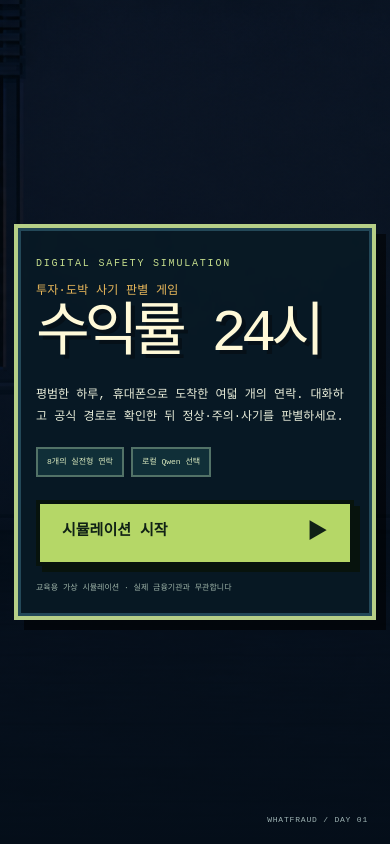
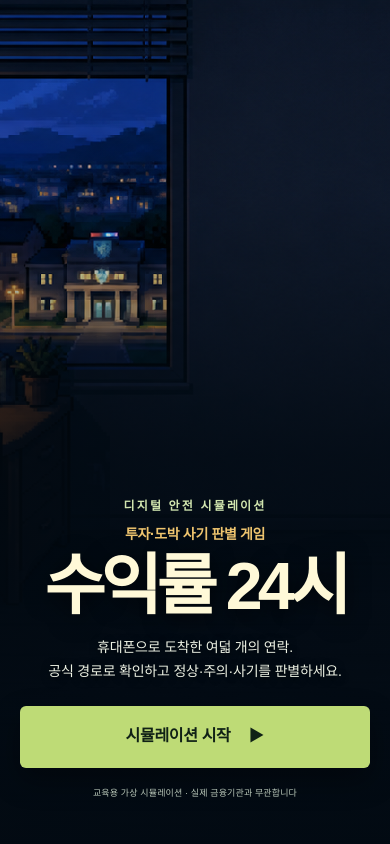
Before and after one commit to hoyhoy1227/whatfraud, a Next.js app: page / in a window 390 px wide. Built offline with nearby package versions, Linux system fonts and the light colour scheme.

Commit message:
style: refine Korean typography and title screen

```diff
--- a/app/game-client.tsx
+++ b/app/game-client.tsx
@@ -261,16 +261,14 @@ export default function GameClient() {
         <img src="/assets/pixel/start-screen.png" alt="저녁 마을이 내려다보이는 방과 책상 위 휴대폰" />
         <div className="intro-shade" />
         <section className="intro-panel" aria-labelledby="game-title">
-          <span className="intro-kicker">DIGITAL SAFETY SIMULATION</span>
+          <span className="intro-kicker">디지털 안전 시뮬레이션</span>
           <h1 id="game-title"><small>투자·도박 사기 판별 게임</small>수익률 24시</h1>
-          <p>평범한 하루, 휴대폰으로 도착한 여덟 개의 연락. 대화하고 공식 경로로 확인한 뒤 정상·주의·사기를 판별하세요.</p>
-          <div className="intro-features"><span>8개의 실전형 연락</span><span>마을 조사</span><span>로컬 Qwen 선택</span></div>
+          <p>휴대폰으로 도착한 여덟 개의 연락.<br />공식 경로로 확인하고 정상·주의·사기를 판별하세요.</p>
           <button className={`start-simulation ${booting ? 'booting' : ''}`} onClick={startSimulation} disabled={booting}>
             <b>{booting ? '시뮬레이션 불러오는 중' : '시뮬레이션 시작'}</b><i>{booting ? '•••' : '▶'}</i>
           </button>
           <small className="intro-disclaimer">교육용 가상 시뮬레이션 · 실제 금융기관과 무관합니다</small>
         </section>
-        <div className="intro-version">WHATFRAUD / DAY 01</div>
       </main>
     );
   }
@@ -278,11 +276,11 @@ export default function GameClient() {
   return (
     <main className={`game-shell view-${view}`}>
       <header className="game-hud">
-        <div className="brand-block"><span className="brand-kicker">DIGITAL SAFETY RPG</span><h1>수익률 24시</h1></div>
+        <div className="brand-block"><span className="brand-kicker">투자·도박 사기 판별</span><h1>수익률 24시</h1></div>
         <div className="hud-stats" aria-label="게임 상태">
-          <span><small>TIME</small><b>{gameTime}</b></span>
-          <span><small>CASE</small><b>{Math.min(results.length + 1, cases.length)}/{cases.length}</b></span>
-          <span><small>SCORE</small><b>{score}</b></span>
+          <span><small>시간</small><b>{gameTime}</b></span>
+          <span><small>사건</small><b>{Math.min(results.length + 1, cases.length)}/{cases.length}</b></span>
+          <span><small>점수</small><b>{score}</b></span>
         </div>
       </header>
 
--- a/app/globals.css
+++ b/app/globals.css
@@ -325,15 +325,12 @@ button { -webkit-tap-highlight-color: transparent; }
 .intro-panel h1 { margin: 0; color: #fff9d8; font-size: clamp(43px, 7vw, 82px); line-height: .95; letter-spacing: -.09em; text-shadow: 4px 4px 0 #061018; }
 .intro-panel h1 small { display: block; margin-bottom: 10px; color: #e9b85b; font-size: clamp(12px, 2vw, 18px); letter-spacing: .02em; text-shadow: none; }
 .intro-panel > p { max-width: 570px; margin: 23px 0 18px; color: #e8edda; font-size: 12px; line-height: 1.8; }
-.intro-features { display: flex; flex-wrap: wrap; gap: 7px; margin-bottom: 23px; }
-.intro-features span { padding: 7px 9px; border: 2px solid #527267; background: #102f38; color: #dbeabf; font-size: 8px; }
 .start-simulation { width: 100%; min-height: 66px; display: flex; align-items: center; justify-content: space-between; padding: 0 22px; border: 4px solid #07130d; background: #b5d767; color: #102116; box-shadow: 6px 6px 0 #07130d; font: inherit; cursor: pointer; transition: transform .12s ease, background .12s ease; }
 .start-simulation:hover { transform: translate(-2px,-2px); background: #d0e88e; box-shadow: 8px 8px 0 #07130d; }
 .start-simulation:disabled { cursor: wait; opacity: .86; }
 .start-simulation b { font-size: 15px; }.start-simulation i { font-size: 21px; font-style: normal; }
 .start-simulation.booting i { animation: arrowBlink .55s steps(2) infinite; }
 .intro-disclaimer { display: block; margin-top: 16px; color: #9eb4a8; font-size: 8px; line-height: 1.6; }
-.intro-version { position: absolute; right: 22px; bottom: 18px; color: #9db2b2; font-size: 8px; letter-spacing: .1em; }
 
 /* Phone OS */
 .phone-os-shell { position: relative; overflow: hidden; background: #091821; color: #102116; }
@@ -410,7 +407,7 @@ button { -webkit-tap-highlight-color: transparent; }
 }
 
 @media (max-width: 430px) {
-  .simulation-intro { padding: 14px; }.intro-panel { width: 100%; padding: 22px 18px; }.intro-features span:nth-child(2) { display: none; }
+  .simulation-intro { padding: 14px; }.intro-panel { width: 100%; padding: 22px 18px; }
   .phone-home-screen { padding-inline: 8px; }.home-widgets { gap: 6px; }.home-notification { grid-template-columns: 32px minmax(0,1fr); }.home-notification em { display: none; }
   .app-icon { width: 45px; height: 45px; }.phone-dock .app-icon { width: 42px; height: 42px; }
   .native-app { padding: 14px; }.lock-notifications button:nth-child(2) { display: none; }
@@ -451,3 +448,91 @@ button { -webkit-tap-highlight-color: transparent; }
   .notice-surface > article { box-shadow: 4px 4px 0 rgba(15,38,24,.35); }
   .contact-card u { display: none; }
 }
+
+/* Korean typography and lighter game chrome */
+:root {
+  --font-ui: "Pretendard Variable", Pretendard, "SUIT Variable", SUIT, "Noto Sans KR", "Apple SD Gothic Neo", "Malgun Gothic", sans-serif;
+  --font-display: "Gmarket Sans", "Pretendard Variable", Pretendard, "Noto Sans KR", "Apple SD Gothic Neo", "Malgun Gothic", sans-serif;
+  --soft-shadow: 0 14px 34px rgba(3, 14, 9, .24);
+}
+
+body { font-family: var(--font-ui); font-size: 14px; line-height: 1.55; letter-spacing: -.015em; word-break: keep-all; }
+button, input { font-family: var(--font-ui); letter-spacing: -.01em; }
+h1, h2, h3, strong, .brand-block, .pixel-label { font-family: var(--font-display); word-break: keep-all; text-wrap: balance; }
+p, li, small, span { overflow-wrap: break-word; }
+
+.simulation-intro { justify-items: center; padding: clamp(24px,5vw,72px); }
+.intro-shade { background: linear-gradient(90deg, rgba(3,12,22,.12) 0%, rgba(3,12,22,.26) 35%, rgba(3,12,22,.82) 67%, rgba(3,12,22,.92) 100%), linear-gradient(0deg, rgba(2,10,17,.68), transparent 48%); }
+.intro-panel { width: min(600px, 48vw); margin: 0 0 0 min(42vw, 650px); padding: 0; border: 0; background: transparent; box-shadow: none; backdrop-filter: none; }
+.intro-kicker { margin-bottom: 18px; color: #d1e5af; font-size: clamp(12px,1vw,15px); font-weight: 700; letter-spacing: .18em; }
+.intro-panel h1 { font-family: var(--font-display); font-size: clamp(58px,7.2vw,104px); font-weight: 900; line-height: .95; letter-spacing: -.075em; text-shadow: 0 5px 22px rgba(0,0,0,.65); }
+.intro-panel h1 small { margin-bottom: 14px; color: #efc56f; font-size: clamp(15px,1.55vw,23px); font-weight: 700; letter-spacing: -.025em; }
+.intro-panel > p { max-width: 520px; margin: 26px 0 28px; color: #edf2e4; font-size: clamp(14px,1.15vw,17px); font-weight: 500; line-height: 1.85; text-shadow: 0 2px 8px rgba(0,0,0,.72); }
+.start-simulation { width: min(360px,100%); min-height: 62px; justify-content: center; gap: 18px; padding: 0 24px; border: 0; border-radius: 6px; background: #bedb76; box-shadow: 0 12px 28px rgba(0,0,0,.35); }
+.start-simulation:hover { transform: translateY(-2px); background: #d3e994; box-shadow: 0 16px 32px rgba(0,0,0,.42); }
+.start-simulation b { font-family: var(--font-display); font-size: 16px; letter-spacing: -.02em; }
+.start-simulation i { font-size: 16px; }
+.intro-disclaimer { margin-top: 18px; color: #b8c6b8; font-size: 10px; letter-spacing: .015em; }
+
+.game-shell { background: linear-gradient(rgba(7,23,14,.87),rgba(7,23,14,.87)), #102719; }
+.game-hud { min-height: 62px; padding: 9px 14px; border: 0; border-radius: 8px; background: rgba(238,242,216,.96); box-shadow: 0 8px 24px rgba(0,0,0,.22); }
+.brand-kicker, .pixel-label { font-size: 9px; letter-spacing: .09em; }
+.brand-block h1 { margin-top: 4px; font-size: clamp(24px,3vw,34px); letter-spacing: -.045em; }
+.hud-stats { gap: 4px; }
+.hud-stats span { min-width: 70px; padding: 7px 10px; border: 0; border-radius: 6px; background: rgba(139,178,82,.78); }
+.hud-stats small { font-size: 8px; letter-spacing: .04em; }.hud-stats b { font-size: 14px; font-variant-numeric: tabular-nums; }
+
+.map-stage { border: 0; border-radius: 8px; box-shadow: var(--soft-shadow); }
+.map-hotspot { border-width: 2px; box-shadow: 0 4px 10px rgba(15,38,24,.45); }
+.map-hotspot span { border: 0; border-radius: 4px; box-shadow: 0 4px 12px rgba(0,0,0,.25); }
+.map-objective { border: 0; border-radius: 6px; box-shadow: 0 7px 18px rgba(15,38,24,.34); }
+.map-objective span { font-size: 9px; letter-spacing: .04em; }.map-objective b { font-size: 14px; }.map-objective small { font-size: 10px; }
+.dialog-window { border: 0; border-radius: 7px; box-shadow: 0 10px 28px rgba(0,0,0,.24); }
+.speaker-tag { top: -12px; border: 0; border-radius: 4px; box-shadow: 0 4px 12px rgba(0,0,0,.2); }
+.dialog-window p { font-size: 13px; font-weight: 600; line-height: 1.75; }
+
+.quest-card, .control-card, .verdict-file, .verdict-card, .settings-screen { border: 0; border-radius: 8px; box-shadow: var(--soft-shadow); }
+.quest-card h2 { font-size: 21px; letter-spacing: -.035em; }.quest-card > p { font-size: 12px; }.empty-note { border: 0; border-radius: 5px; font-size: 10px; }
+.evidence-count, .quest-card ul, .verdict-file ul { border: 0; border-radius: 5px; }
+.control-card b { font-size: 13px; }.control-card p { font-size: 11px; }
+.control-card button, .back-to-world, .model-test, .submit-verdict, .debrief > button, .summary-card > button { border: 0; border-radius: 5px; box-shadow: none; font-size: 12px; }
+
+.phone-screen { border: 0; border-radius: 18px; box-shadow: 0 22px 54px rgba(0,0,0,.42); }
+.phone-statusbar { padding-inline: 18px; font-family: var(--font-ui); font-size: 10px; }
+.native-app-header { border-bottom: 1px solid rgba(92,114,91,.3); }.native-app-header > button { font-family: var(--font-ui); }
+.contact-title { border-bottom-width: 1px; }.contact-card { border-bottom: 1px solid rgba(15,38,24,.22); }.contact-card.selected { box-shadow: inset 4px 0 0 var(--mid); }
+.contact-card > i { border: 0; border-radius: 50%; }.contact-card b { font-size: 12px; }.contact-card small { font-size: 10px; }.contact-card u { border: 0; border-radius: 3px; background: rgba(53,97,58,.12); }
+.chat-header { border-bottom: 1px solid rgba(15,38,24,.25); }.chat-header > button { border: 0; border-radius: 50%; }.chat-header b { font-size: 14px; }.chat-header small { font-size: 10px; }
+.model-dot { border: 0; border-radius: 4px; font-size: 9px; }
+.message p { font-family: var(--font-ui); line-height: 1.65; }.reply-row { border-top: 1px solid rgba(15,38,24,.24); }.reply-row input, .reply-row button { border: 0; border-radius: 6px; }
+.notice-surface > article, .one-way-message, .simulated-landing { border: 0; border-radius: 8px; box-shadow: 0 12px 30px rgba(15,38,24,.24); }
+.notice-brand > i, .official-app-button, .embedded-link, .landing-copy button { border: 0; border-radius: 6px; }
+.notice-surface h2 { letter-spacing: -.035em; }.notice-surface article > p, .one-way-message > p, .landing-copy p { font-size: 12px; }
+.no-reply-note { border-left-width: 4px; border-radius: 4px; }
+.landing-address { border-bottom: 0; }
+
+.verdict-buttons button, .confidence-buttons button { border-width: 1px; border-radius: 5px; }
+.view-switcher { border: 0; border-radius: 14px; overflow: hidden; box-shadow: 0 12px 30px rgba(0,0,0,.38); }
+.view-switcher button { border-right: 1px solid rgba(15,38,24,.2); font-size: 12px; }
+.view-switcher em { border: 0; border-radius: 50%; }
+.debrief, .summary-card { border: 0; border-radius: 10px; box-shadow: 0 20px 56px rgba(0,0,0,.5); }
+.debrief.correct, .debrief.wrong { outline-width: 3px; }.debrief h2, .summary-card h2 { letter-spacing: -.045em; }
+
+@media (max-width: 760px) {
+  .simulation-intro { align-items: end; padding: 30px 20px 44px; }
+  .simulation-intro > img { object-position: 35% center; }
+  .intro-shade { background: linear-gradient(0deg,rgba(2,10,18,.94) 0%,rgba(2,10,18,.78) 46%,rgba(2,10,18,.1) 76%); }
+  .intro-panel { width: 100%; margin: 0; padding: 0; background: transparent; text-align: center; }
+  .intro-kicker { margin-bottom: 12px; }
+  .intro-panel h1 { font-size: clamp(54px,17vw,78px); }
+  .intro-panel > p { margin: 18px auto 22px; font-size: 14px; line-height: 1.7; }
+  .start-simulation { margin-inline: auto; }
+  .intro-disclaimer { text-align: center; }
+}
+
+@media (max-width: 430px) {
+  .game-hud { gap: 8px; padding-inline: 10px; }
+  .brand-block h1 { font-size: 21px; }.brand-kicker { font-size: 7px; }
+  .hud-stats span { min-width: 48px; padding: 6px 5px; }.hud-stats small { font-size: 7px; }.hud-stats b { font-size: 11px; }
+  .intro-panel h1 small { font-size: 14px; }.intro-disclaimer { font-size: 9px; }
+}
```
